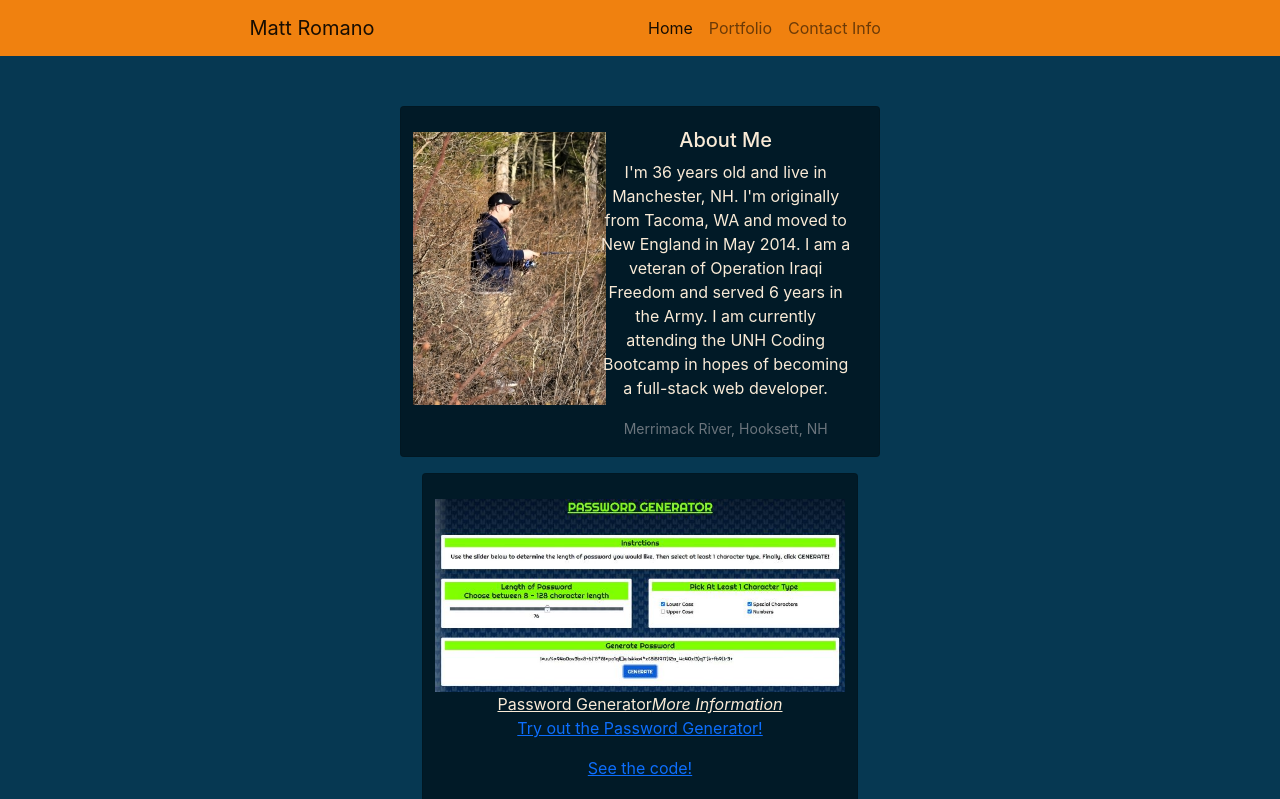
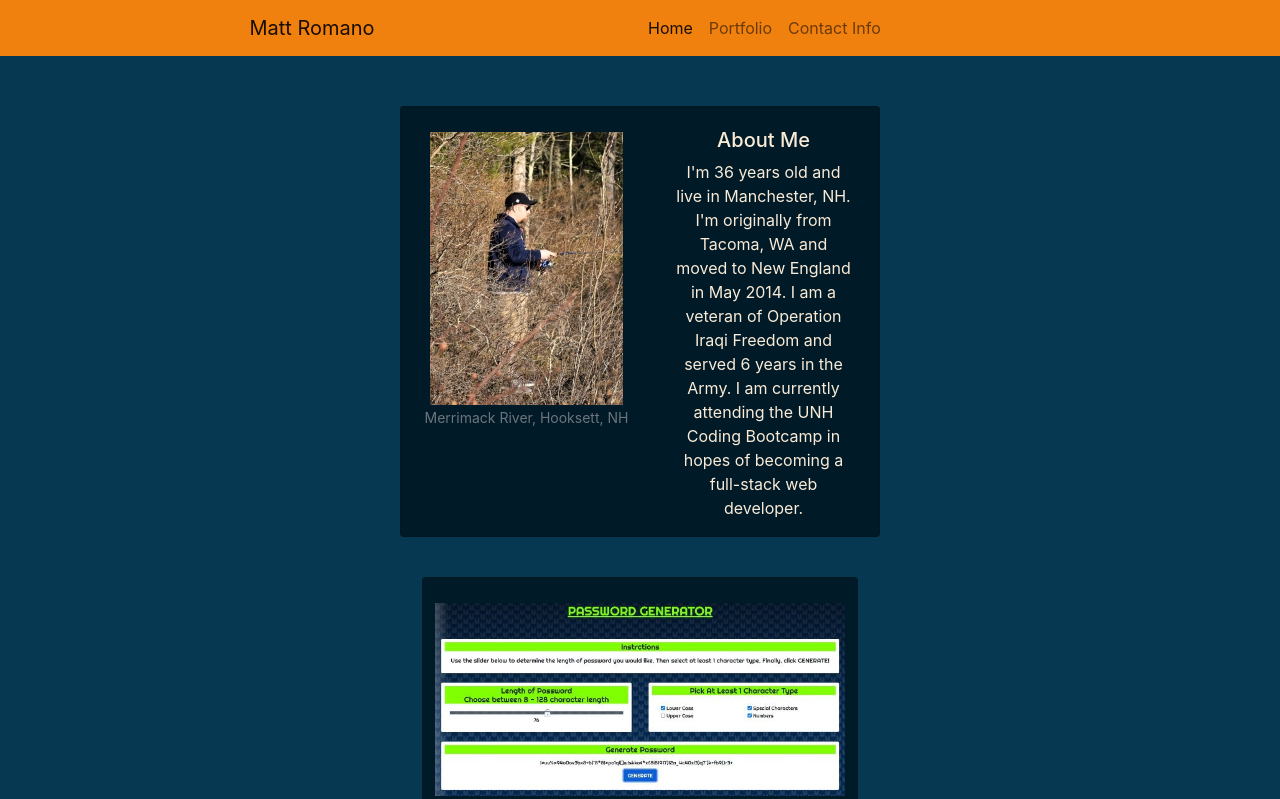
Before and after one commit to MRomano84/react-portfolio3, a React (Create React App) app: page / in a window 1280 px wide. Shown: the top 799 px of the page. Built offline with nearby package versions, Linux system fonts and the light colour scheme.

Commit message:
formatting components

```diff
--- a/src/components/Contact/Contact.js
+++ b/src/components/Contact/Contact.js
@@ -8,8 +8,8 @@ export default class Contact extends Component {
                 <img src="../../../images/multnomah-falls.jpg" className="card-img-top" alt="Multnomah Falls" />
                 <div className="card-body">
                     <h3 className="card-title">Contact Info</h3>
-                    <p className="card-text">"There has never been a sadness that can't be cured by breakfast food."</p>
-                    <h6 className="card-tittle">~Ron Swanson</h6>
+                    <p className="card-text">"You can't untell a tale, you can't out slow a snail."</p>
+                    <h6 className="card-tittle">~Bobby Bird</h6>
                 </div>
                 <div>
                     <ul className="list-group list-group-flush">
--- a/src/components/Home/Home.js
+++ b/src/components/Home/Home.js
@@ -6,16 +6,16 @@ export default class Home extends Component {
         return (
             <div className="container card mb-3">
                 <div className="row g-0">
-                    <div className="col-md-4">
+                    <div className="col">
                         <img className="image-fluid" src="../../../images/193x273.JPG" alt="Me Fishing" />
+                        <p className="card-text"><small className="text-muted">Merrimack River, Hooksett, NH</small></p>
                     </div>
-                    <div className="col-md-8">
+                    <div className="col">
                         <div className="card-body">
                             <h5 className="card-title">About Me</h5>
                             <p className="card-text">I'm 36 years old and live in Manchester, NH. I'm originally from Tacoma, WA and moved to New England in May 2014.
                             I am a veteran of Operation Iraqi Freedom and served 6 years in the Army.
                             I am currently attending the UNH Coding Bootcamp in hopes of becoming a full-stack web developer.</p>
-                            <p className="card-text"><small className="text-muted">Merrimack River, Hooksett, NH</small></p>
                         </div>
                     </div>
                 </div>
--- a/src/components/Projects/Projects.js
+++ b/src/components/Projects/Projects.js
@@ -5,6 +5,7 @@ export default class Projects extends Component {
     render() {
         return (
             <div>
+                <br></br>
                 <div className="row">
                     <div className="empty col s12" />
                     {/* PASSWORD GENERATOR */}
```
